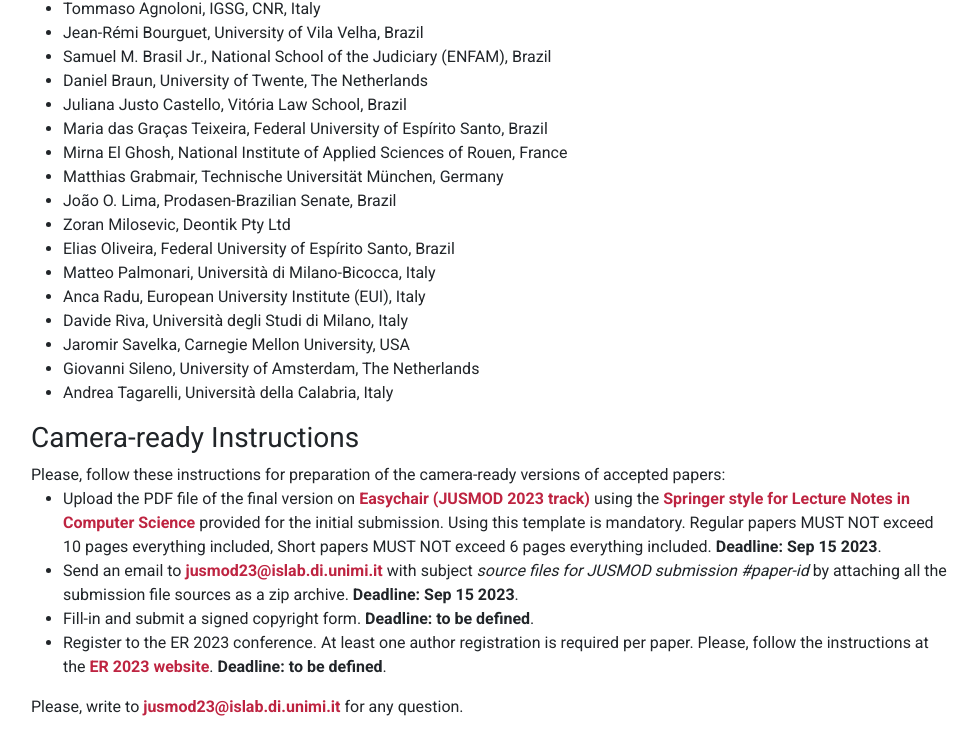
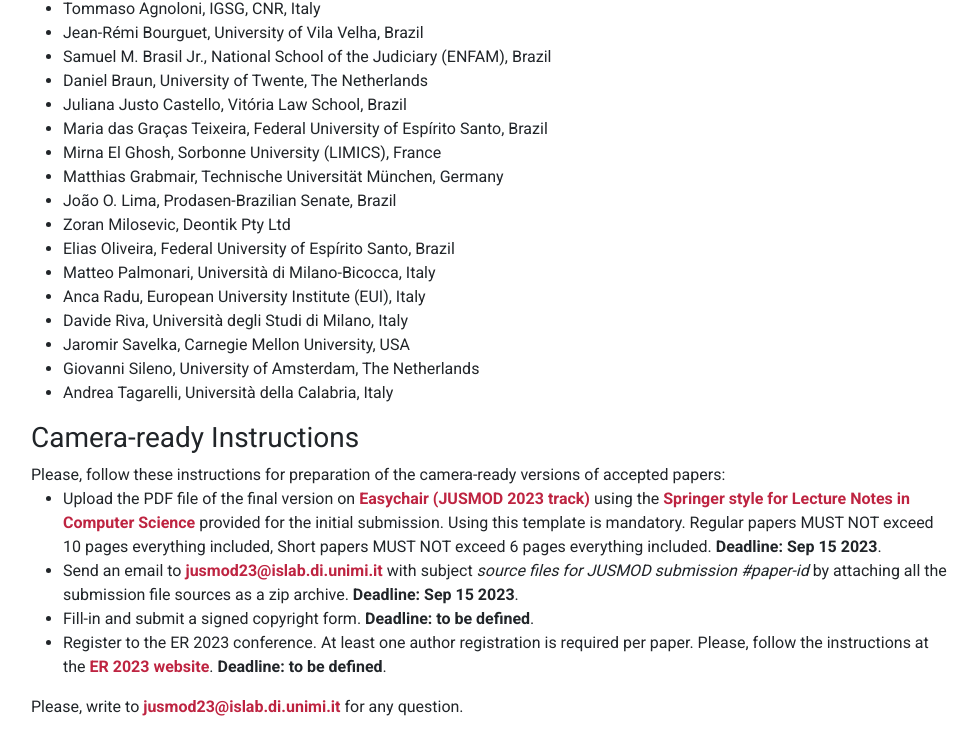
Before and after one commit to jusmod2023/jusmod2023.github.io, a plain HTML site: page index.html in a window 1280 px wide. Shown: the part 2497-3242 px from the top of the page, without its empty margins (151-1128 px from the left). Drawn offline with nearby package versions, Linux system fonts and the light colour scheme.

Commit message:
changed Mirna affiliation

```diff
--- a/index.html
+++ b/index.html
@@ -221,7 +221,7 @@
             <li>Daniel Braun, University of Twente, The Netherlands</li>
             <li>Juliana Justo Castello, Vitória Law School, Brazil</li>
             <li>Maria das Graças Teixeira, Federal University of Espírito Santo, Brazil</li>
-            <li>Mirna El Ghosh, National Institute of Applied Sciences of Rouen, France</li>
+            <li>Mirna El Ghosh, Sorbonne University (LIMICS), France</li>
             <li>Matthias Grabmair, Technische Universität München, Germany</li>
             <li>João O. Lima, Prodasen-Brazilian Senate, Brazil</li>
             <li>Zoran Milosevic, Deontik Pty Ltd</li>
```
